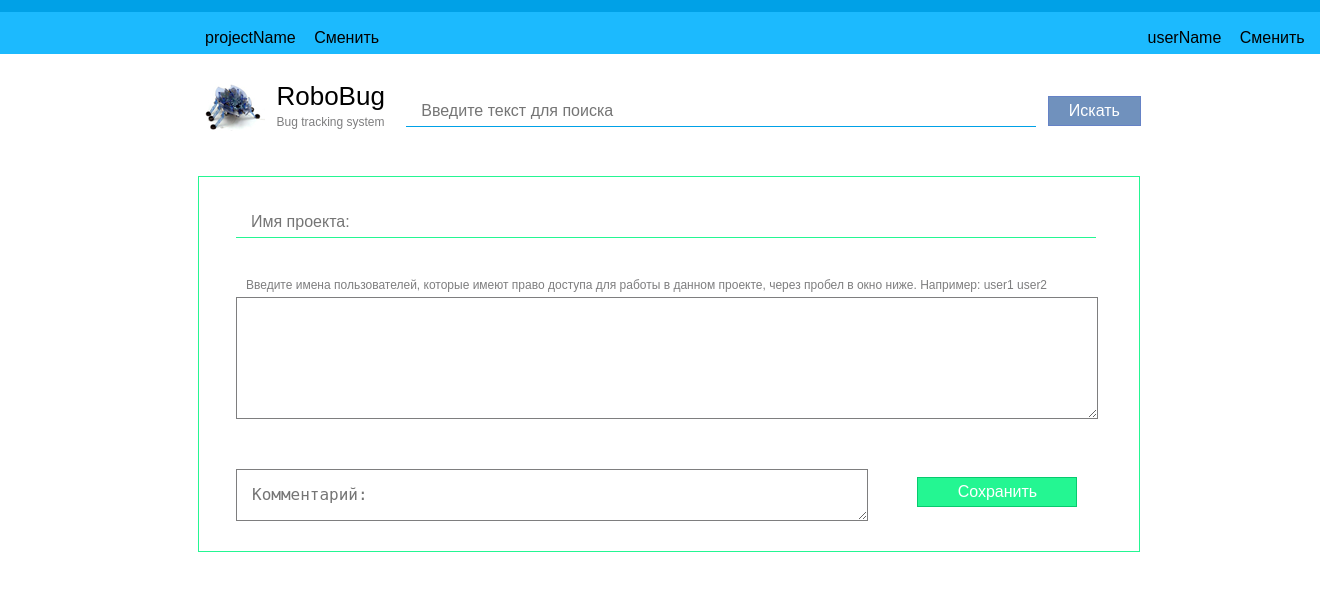
After one commit to Stasy/bugTrackingSystem, a PHP site: page /Pages/EditProjectPage.html in a window 1320 px wide. The commit adds this page. Shown: the top 591 px of the page. Run offline with PHP 8.4, Linux system fonts and the light colour scheme.

Commit message:
верстка: страница создания проекта

```diff
--- a/Pages/EditIssuePage.html
+++ b/Pages/EditIssuePage.html
@@ -32,7 +32,7 @@
         <input type="button" value="Искать" class="blueButton simpleWhiteText">
     </div>
 
-    <div class="editIssueWrapper">
+    <div class="editPageWrapper">
         <input type="text" id="issueCaption" placeholder="Заголовок бага: " class="simpleBlackText greenInput">
         <div class="issueInformationWrapper">
             <textarea id="issueBody" placeholder="Введите текст бага" class="simpleBlackText grayTextBox"></textarea>
--- /dev/null
+++ b/Pages/EditProjectPage.html
@@ -0,0 +1,52 @@
+<!DOCTYPE html>
+<html>
+<head lang="en">
+    <meta charset="UTF-8">
+    <link type="text/css" href="../Styles/mainStyles.css" rel="stylesheet">
+    <link type="text/css" href="../Styles/headerStyles.css" rel="stylesheet">
+    <link type="text/css" href="../Styles/editProjectPageStyles.css" rel="stylesheet">
+    <title>RoboBug</title>
+</head>
+<body>
+<div class="headerWrapper">
+    <div class="topLine"></div>
+    <div class="globalHeader">
+        <div class="globalHeaderLeft">
+            <span id="projectName" class="simpleBlackText">projectName</span>
+            <a id="changeProjectLink" class="simpleBlackText" href="">Сменить</a>
+        </div>
+        <div class="globalHeaderRight">
+            <span id="userName" class="simpleBlackText">userName</span>
+            <a id="logoutLink" class="simpleBlackText" href="">Сменить</a>
+        </div>
+    </div>
+</div>
+
+<div Class="bodyWrapper">
+    <div id="logo"></div>
+    <div id="systemNameWrapper">
+        <p id="systemNameText"><span class="header">RoboBug</span></br><span class="text">Bug tracking system</span></p>
+    </div>
+    <div id="searchRowWrapper">
+        <input type="search" placeholder="Введите текст для поиска" class="blueInput simpleBlackText" id="searchRow">
+        <input type="button" value="Искать" class="blueButton simpleWhiteText">
+    </div>
+
+    <div class="editPageWrapper">
+        <input type="text" id="projectCaption" placeholder="Имя проекта: " class="simpleBlackText greenInput">
+        <div class="projectInformationWrapper">
+            <p id="projectPropertiesHint" class="simpleGrayText">Введите имена пользователей, которые имеют право
+            доступа для работы в данном проекте, через пробел в окно ниже. Например: user1 user2</p>
+            <textarea id="projectBody" class="simpleBlackText grayTextBox"></textarea>
+
+            <div class="commentAndSaveWrapper">
+                <textarea type="text" id="projectComment" placeholder="Комментарий: " class="simpleBlackText grayTextBox"></textarea>
+                <input type="button" id="SaveButton" class="greenButton simpleWhiteText" value="Сохранить">
+            </div>
+        </div>
+    </div>
+</div>
+
+<div class="footerWrapper"></div>
+</body>
+</html>
--- /dev/null
+++ b/Styles/editProjectPageStyles.css
@@ -0,0 +1,32 @@
+#projectCaption{
+    width: 830px;
+}
+
+.projectInformationWrapper{
+    display: block;
+    padding-top: 40px;
+}
+
+#projectBody{
+    height: 105px;
+    width: 830px;
+    vertical-align: top;
+    display: inline-block;
+}
+
+#projectPropertiesHint{
+    font-size: 12px;
+    padding: 0 0 5px 10px;
+}
+
+#projectComment{
+    height: 35px;
+    min-width: 600px;
+    vertical-align: top;
+    display: inline-block;
+}
+
+#SaveButton{
+    width: 160px;
+    margin: 8px 0 0 38px;
+}
--- a/Styles/mainStyles.css
+++ b/Styles/mainStyles.css
@@ -157,7 +157,7 @@ input:focus{
     margin: 0 20px 0 0;
 }
 
-.editIssueWrapper{
+.editPageWrapper {
     display: block;
     margin-top: 30px;
     border: 1px solid #24f692;
```
